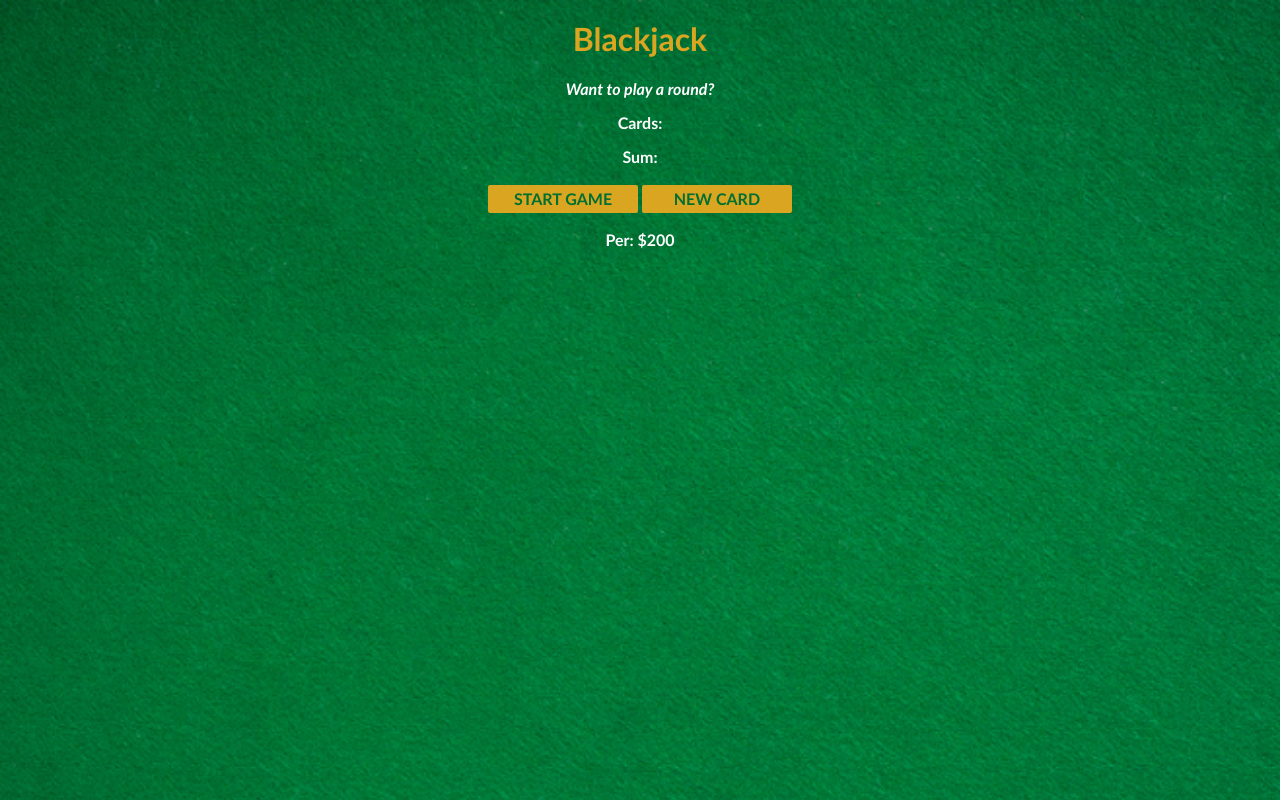
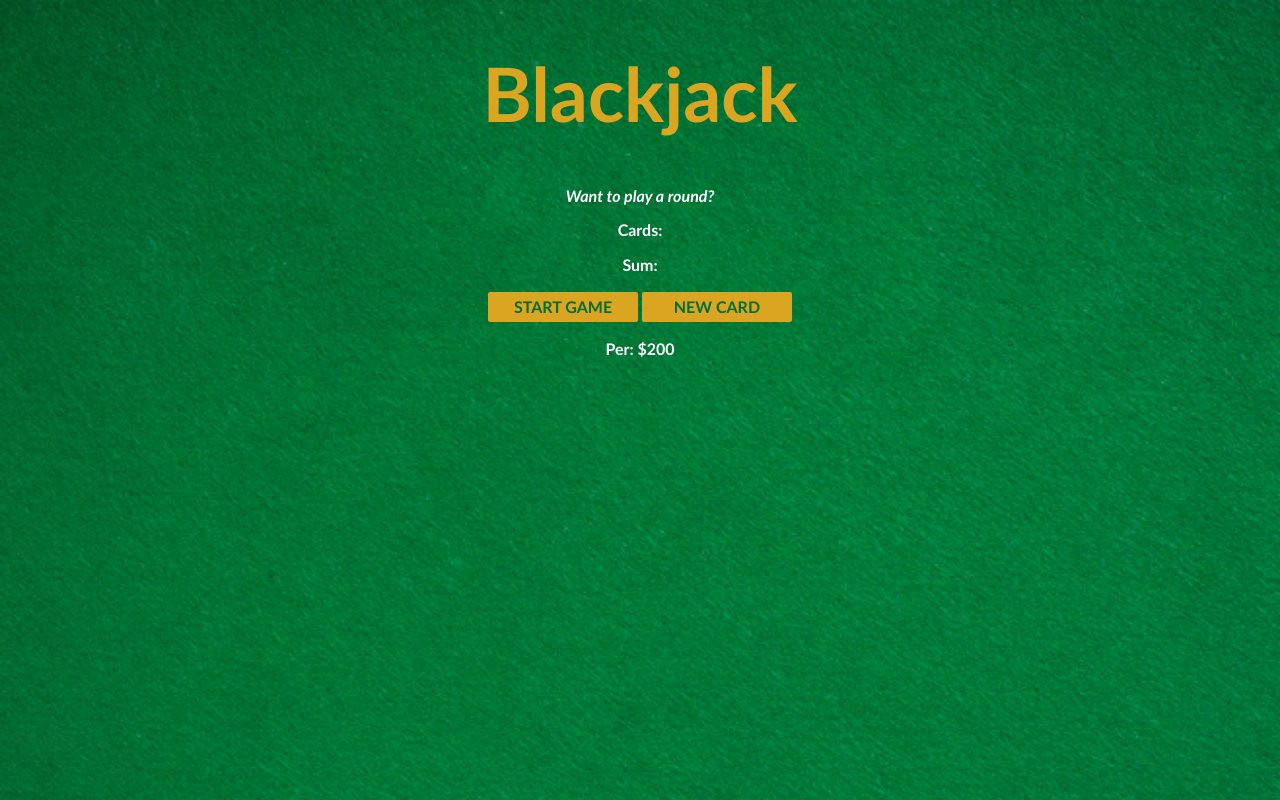
Before and after one commit to Rclarke910/blackjack, a plain HTML site: page index.html in a window 1280 px wide. Drawn offline with nearby package versions, Linux system fonts and the light colour scheme.

```diff
--- a/index.css
+++ b/index.css
@@ -17,6 +17,7 @@ h1 {
 
 button {
     color: #016f32;
+    height: 30px;
     width: 150px;
     background: goldenrod;
     padding-top: 5px;
@@ -27,3 +28,6 @@ button {
     margin-bottom: 2px;
     margin-top: 2px;
 }
+.title {
+font-size: 75px;
+}
```
